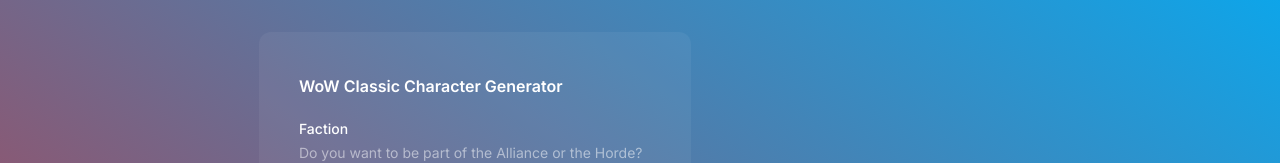
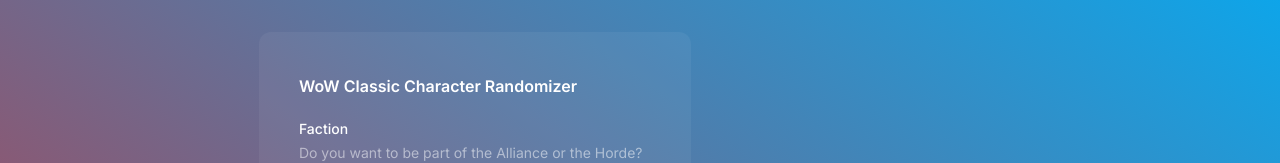
Before and after one commit to ebaynissen/wow-classic-randomizer, a Next.js app: page /wow-classic-randomizer/ in a window 1280 px wide. Shown: the top 163 px of the page. Built offline with nearby package versions, Linux system fonts and the light colour scheme.

Commit message:
Update page title to WoW Classic Character Randomizer

```diff
--- a/src/app/page.tsx
+++ b/src/app/page.tsx
@@ -217,7 +217,7 @@
                 >
                     <Fieldset className="space-y-4 rounded-xl bg-white/5 p-6 sm:p-10">
                         <Legend className="text-base/7 font-semibold text-white">
-                            WoW Classic Character Generator
+                            WoW Classic Character Randomizer
                         </Legend>
                         <Field>
                             <Label className="text-sm/6 font-medium text-white">
```
